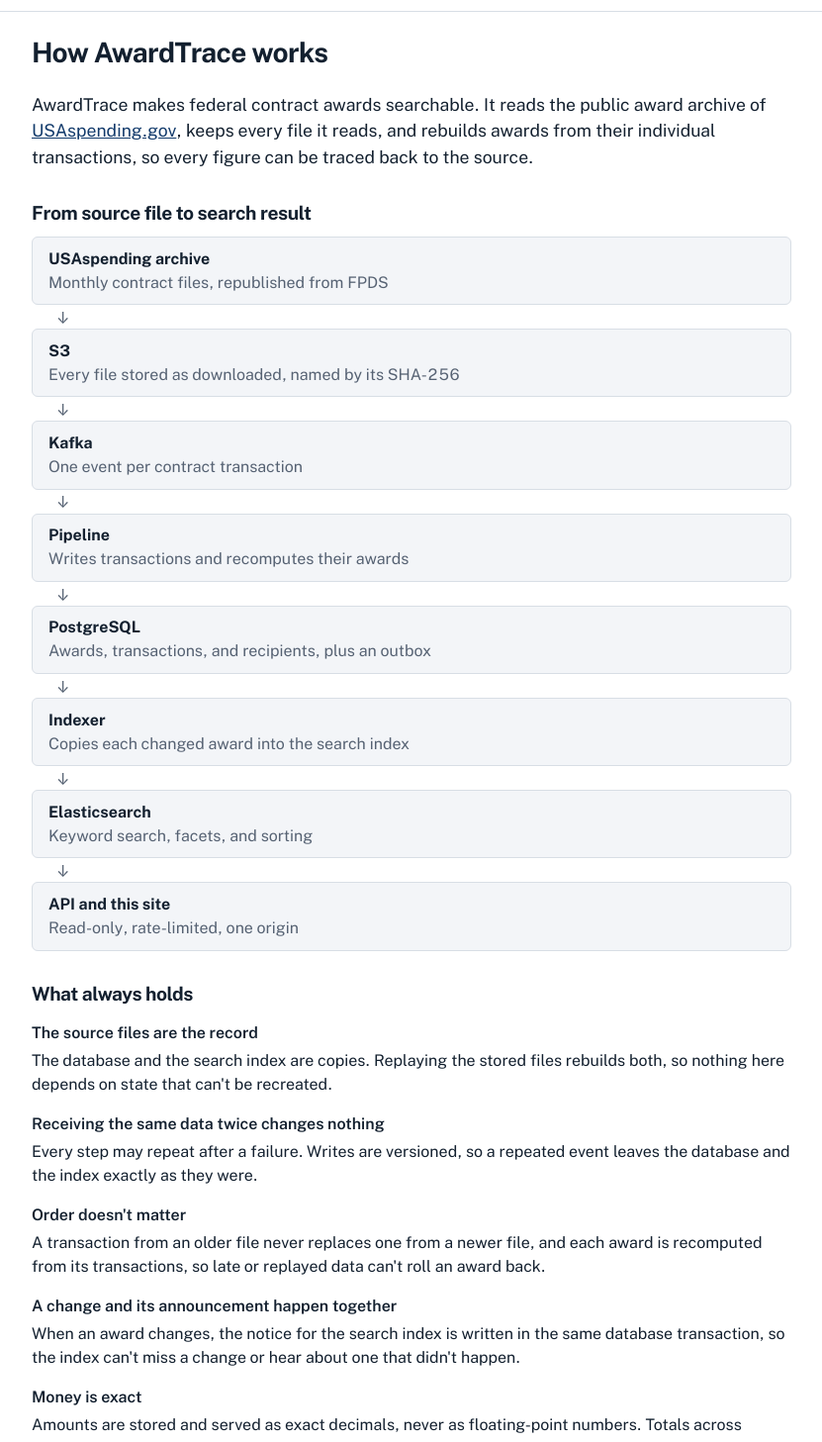
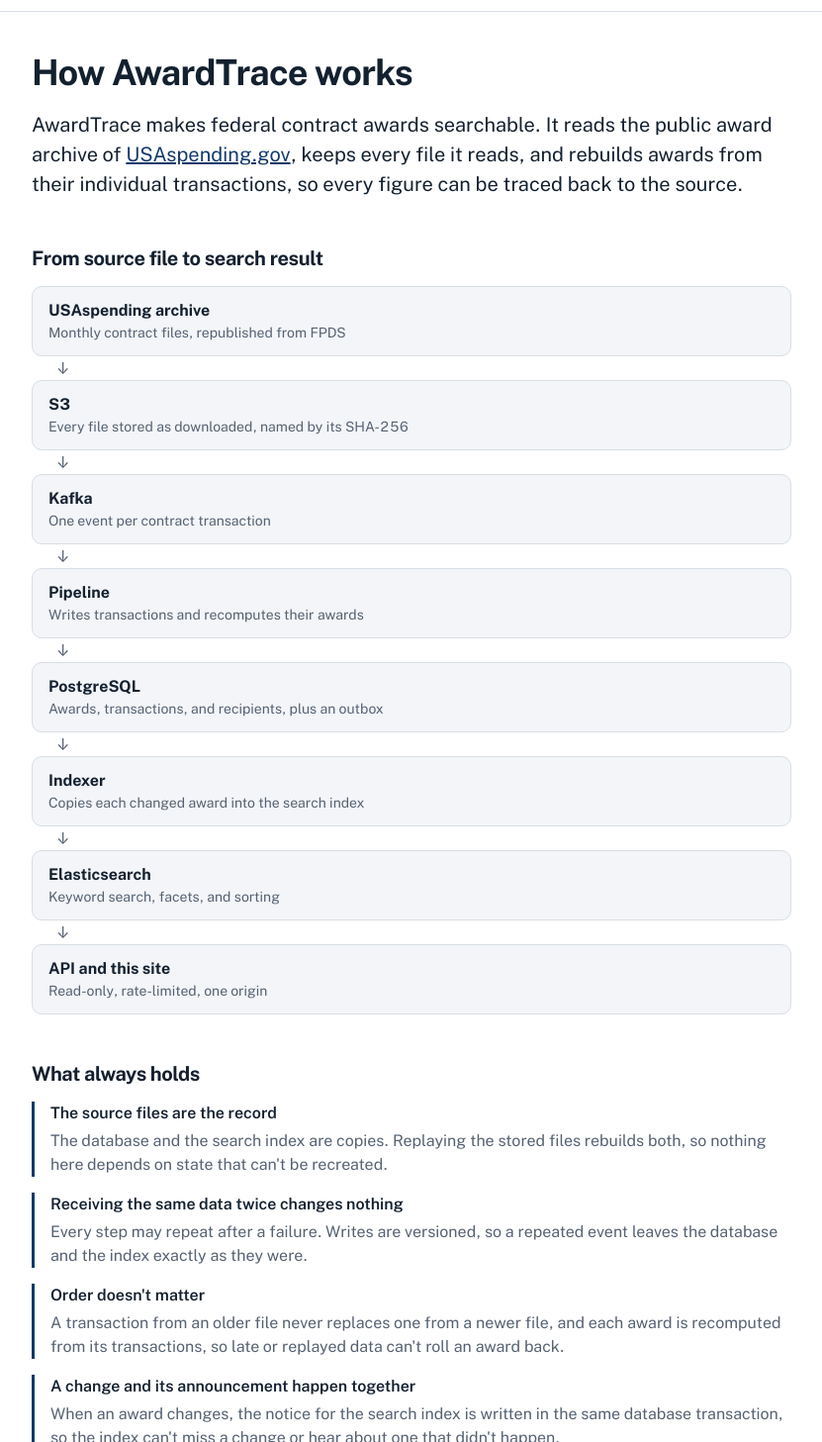
Before and after one commit to Davidzent/AwardTrace, a React (Vite) app in the folder web/: page /about in a window 1280 px wide. Shown: the part 53-1510 px from the top of the page at 99% size, without its empty margins (32-863 px from the left). Built offline with nearby package versions, Linux system fonts and the light colour scheme; no server answers.

Commit message:
feat(web): restyle the about page, and offer example searches on the not-found page
Signed-off-by: davidzent <davidgin641@gmail.com>

```diff
--- a/web/src/app/styles.css
+++ b/web/src/app/styles.css
@@ -38,9 +38,15 @@
   font: inherit;
 }
 
+/* A page that is only a message: not found, or failed to render. */
 .page-message {
   max-width: 40rem;
-  margin: 3rem auto;
+  margin: var(--space-12) auto;
+}
+
+.page-message h1 {
+  margin-top: 0;
+  font-size: var(--text-xl);
 }
 
 .visually-hidden {
@@ -102,63 +108,3 @@
   letter-spacing: var(--tracking-caps);
   text-transform: uppercase;
 }
-
-.about {
-  max-width: 48rem;
-}
-
-.about h1 {
-  margin-top: 0;
-  font-size: 1.75rem;
-}
-
-.about h2 {
-  margin: 2rem 0 0.75rem;
-  font-size: 1.2rem;
-}
-
-.lead {
-  font-size: 1.1rem;
-}
-
-/* The pipeline as a vertical list of boxes joined by arrows; it reads the same to a screen reader. */
-.flow {
-  margin: 0;
-  padding: 0;
-  list-style: none;
-}
-
-.flow li {
-  display: flex;
-  flex-direction: column;
-  padding: 0.6rem 1rem;
-  border: 1px solid var(--color-border);
-  border-radius: var(--radius-md);
-  background: var(--color-surface);
-}
-
-.flow li + li {
-  position: relative;
-  margin-top: 1.5rem;
-}
-
-.flow li + li::before {
-  content: '↓';
-  position: absolute;
-  top: -1.45rem;
-  left: 1.5rem;
-  color: var(--color-text-muted);
-}
-
-.flow span {
-  color: var(--color-text-muted);
-}
-
-.guarantees dt {
-  margin-top: 1rem;
-  font-weight: 600;
-}
-
-.guarantees dd {
-  margin: 0.25rem 0 0;
-}
--- /dev/null
+++ b/web/src/features/search/ExampleSearches.module.css
@@ -0,0 +1,30 @@
+/* The example searches, set like the filter chips. */
+.examples {
+  display: flex;
+  flex-wrap: wrap;
+  align-items: center;
+  gap: var(--space-2);
+  margin-top: var(--space-3);
+  font-size: var(--text-sm);
+}
+
+.examples ul {
+  display: contents;
+  list-style: none;
+}
+
+.examples a {
+  display: inline-block;
+  padding: var(--space-1) var(--space-3);
+  border: 1px solid var(--color-border);
+  border-radius: var(--radius-full);
+  background: var(--color-surface);
+  color: var(--color-text);
+  line-height: var(--leading-tight);
+  text-decoration: none;
+  transition: border-color var(--duration-fast);
+}
+
+.examples a:hover {
+  border-color: var(--color-text-muted);
+}
--- /dev/null
+++ b/web/src/features/search/ExampleSearches.tsx
@@ -0,0 +1,26 @@
+import { useId } from 'react';
+import { Link } from 'react-router';
+import styles from './ExampleSearches.module.css';
+import { searchHref } from './searchUrl';
+
+/** Each one returns hundreds of awards in the Agriculture data. */
+const EXAMPLES = ['wildland fire', 'helicopter', 'beef', 'janitorial', 'road maintenance'];
+
+/** Searches to start from, as links to their results (doc 16). */
+export function ExampleSearches() {
+  const labelId = useId();
+  return (
+    <div className={styles.examples}>
+      <span className="muted" id={labelId}>
+        Try
+      </span>
+      <ul aria-labelledby={labelId}>
+        {EXAMPLES.map((q) => (
+          <li key={q}>
+            <Link to={`/${searchHref({}, { q })}`}>{q}</Link>
+          </li>
+        ))}
+      </ul>
+    </div>
+  );
+}
--- a/web/src/features/search/SearchHome.module.css
+++ b/web/src/features/search/SearchHome.module.css
@@ -14,37 +14,6 @@
   margin: 0 0 var(--space-6);
   color: var(--color-text-muted);
   font-size: var(--text-lg);
-}
-
-/* The example searches, set like the filter chips. */
-.examples {
-  display: flex;
-  flex-wrap: wrap;
-  align-items: center;
-  gap: var(--space-2);
-  margin-top: var(--space-3);
-  font-size: var(--text-sm);
-}
-
-.examples ul {
-  display: contents;
-  list-style: none;
-}
-
-.examples a {
-  display: inline-block;
-  padding: var(--space-1) var(--space-3);
-  border: 1px solid var(--color-border);
-  border-radius: var(--radius-full);
-  background: var(--color-surface);
-  color: var(--color-text);
-  line-height: var(--leading-tight);
-  text-decoration: none;
-  transition: border-color var(--duration-fast);
-}
-
-.examples a:hover {
-  border-color: var(--color-text-muted);
 }
 
 .sectionHeader {
--- a/web/src/features/search/SearchHome.tsx
+++ b/web/src/features/search/SearchHome.tsx
@@ -4,12 +4,10 @@
 import { ProblemMessage } from '../../components/ProblemMessage';
 import { Skeleton } from '../../components/Skeleton';
 import { formatCount, formatDate, formatMoneyShort } from '../../lib/format';
+import { ExampleSearches } from './ExampleSearches';
 import { SearchBox } from './SearchBox';
 import { searchHref } from './searchUrl';
 import styles from './SearchHome.module.css';
-
-/** Each one returns hundreds of awards in the Agriculture data. */
-const EXAMPLES = ['wildland fire', 'helicopter', 'beef', 'janitorial', 'road maintenance'];
 
 type Props = {
   /** The search with no keyword or filter, for the totals and the category counts. */
@@ -45,18 +43,7 @@
           )}
         </p>
         <SearchBox initial="" onSearch={onSearch} />
-        <div className={styles.examples}>
-          <span className="muted" id="examples-label">
-            Try
-          </span>
-          <ul aria-labelledby="examples-label">
-            {EXAMPLES.map((q) => (
-              <li key={q}>
-                <Link to={searchHref({}, { q })}>{q}</Link>
-              </li>
-            ))}
-          </ul>
-        </div>
+        <ExampleSearches />
       </section>
       <section aria-labelledby="categories-title">
         <div className={styles.sectionHeader}>
--- /dev/null
+++ b/web/src/pages/AboutPage.module.css
@@ -0,0 +1,78 @@
+.about {
+  max-width: 48rem;
+}
+
+.about h1 {
+  margin: var(--space-4) 0 var(--space-4);
+  font-size: var(--text-2xl);
+}
+
+.about h2 {
+  margin: var(--space-12) 0 var(--space-4);
+  font-size: var(--text-lg);
+}
+
+.about li + li {
+  margin-top: var(--space-1);
+}
+
+.lead {
+  margin: 0;
+  font-size: var(--text-lg);
+}
+
+/* The pipeline as a vertical list of steps joined by arrows; it reads the same to a screen reader. */
+.flow {
+  margin: 0;
+  padding: 0;
+  list-style: none;
+}
+
+.flow li {
+  display: flex;
+  flex-direction: column;
+  padding: var(--space-3) var(--space-4);
+  border: 1px solid var(--color-border);
+  border-radius: var(--radius-lg);
+  background: var(--color-surface);
+}
+
+.flow li + li {
+  position: relative;
+  margin-top: var(--space-6);
+}
+
+.flow li + li::before {
+  content: '↓';
+  position: absolute;
+  top: calc(-1 * var(--space-6));
+  left: var(--space-6);
+  color: var(--color-text-muted);
+  line-height: var(--space-6);
+}
+
+.flow span {
+  color: var(--color-text-muted);
+  font-size: var(--text-sm);
+}
+
+/* Each guarantee as a short heading over its explanation, with a rule in the brand color down the side. */
+.guarantees {
+  display: grid;
+  gap: var(--space-4);
+  margin: 0;
+}
+
+.guarantees div {
+  padding-left: var(--space-4);
+  border-left: 3px solid var(--color-primary);
+}
+
+.guarantees dt {
+  font-weight: var(--weight-semibold);
+}
+
+.guarantees dd {
+  margin: var(--space-1) 0 0;
+  color: var(--color-text-muted);
+}
--- a/web/src/pages/AboutPage.tsx
+++ b/web/src/pages/AboutPage.tsx
@@ -1,4 +1,5 @@
 import { Link } from 'react-router';
+import styles from './AboutPage.module.css';
 
 const FLOW = [
   { name: 'USAspending archive', detail: 'Monthly contract files, republished from FPDS' },
@@ -14,10 +15,10 @@
 /** How it works, in plain language (doc 08). Each guarantee is one the code enforces today. */
 export function AboutPage() {
   return (
-    <article className="about">
+    <article className={styles.about}>
       <title>How it works · AwardTrace</title>
       <h1>How AwardTrace works</h1>
-      <p className="lead">
+      <p className={styles.lead}>
         AwardTrace makes federal contract awards searchable. It reads the public award archive of{' '}
         <a href="https://www.usaspending.gov/">USAspending.gov</a>, keeps every file it reads, and rebuilds awards from
         their individual transactions, so every figure can be traced back to the source.
@@ -25,7 +26,7 @@
 
       <section aria-labelledby="about-flow">
         <h2 id="about-flow">From source file to search result</h2>
-        <ol className="flow">
+        <ol className={styles.flow}>
           {FLOW.map((step) => (
             <li key={step.name}>
               <strong>{step.name}</strong>
@@ -37,32 +38,42 @@
 
       <section aria-labelledby="about-guarantees">
         <h2 id="about-guarantees">What always holds</h2>
-        <dl className="guarantees">
+        <dl className={styles.guarantees}>
+          <div>
             <dt>The source files are the record</dt>
             <dd>
-            The database and the search index are copies. Replaying the stored files rebuilds both, so nothing here depends
-            on state that can't be recreated.
+              The database and the search index are copies. Replaying the stored files rebuilds both, so nothing here
+              depends on state that can't be recreated.
             </dd>
+          </div>
+          <div>
             <dt>Receiving the same data twice changes nothing</dt>
             <dd>
-            Every step may repeat after a failure. Writes are versioned, so a repeated event leaves the database and the
-            index exactly as they were.
+              Every step may repeat after a failure. Writes are versioned, so a repeated event leaves the database and
+              the index exactly as they were.
             </dd>
+          </div>
+          <div>
             <dt>Order doesn't matter</dt>
             <dd>
-            A transaction from an older file never replaces one from a newer file, and each award is recomputed from its
-            transactions, so late or replayed data can't roll an award back.
+              A transaction from an older file never replaces one from a newer file, and each award is recomputed from
+              its transactions, so late or replayed data can't roll an award back.
             </dd>
+          </div>
+          <div>
             <dt>A change and its announcement happen together</dt>
             <dd>
               When an award changes, the notice for the search index is written in the same database transaction, so the
               index can't miss a change or hear about one that didn't happen.
             </dd>
+          </div>
+          <div>
             <dt>Money is exact</dt>
             <dd>
-            Amounts are stored and served as exact decimals, never as floating-point numbers. Totals across search results
-            are summed by Elasticsearch and rounded to the cent.
+              Amounts are stored and served as exact decimals, never as floating-point numbers. Totals across search
+              results are summed by Elasticsearch and rounded to the cent.
             </dd>
+          </div>
         </dl>
       </section>
 
--- a/web/src/pages/NotFoundPage.tsx
+++ b/web/src/pages/NotFoundPage.tsx
@@ -1,13 +1,13 @@
-import { Link } from 'react-router';
+import { ExampleSearches } from '../features/search/ExampleSearches';
 
+/** An unknown address keeps the layout, so the header's search box is right there; examples give a place to start. */
 export function NotFoundPage() {
   return (
     <section className="page-message">
       <title>Page not found · AwardTrace</title>
       <h1>Page not found</h1>
-      <p>
-        No page matches this address. Start again from the <Link to="/">search page</Link>.
-      </p>
+      <p>No page matches this address. Search with the box at the top of the page, or start from one of these.</p>
+      <ExampleSearches />
     </section>
   );
 }
```
Lines whose indentation alone changed are shown as unchanged.
